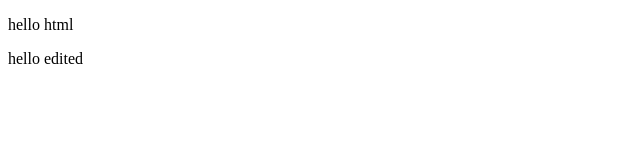
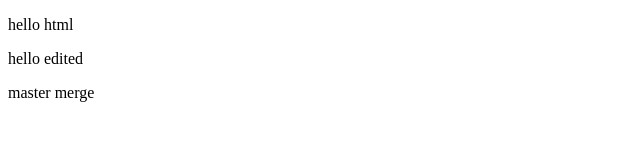
Before and after one commit to Hakeemnk18/datewithgit, a plain HTML site: page hello.html in a window 1280 px wide. Shown: the whole page, without its empty margins (0-640 px from the left). Drawn offline with Linux system fonts and the light colour scheme.

Commit message:
master conflict

```diff
--- a/hello.html
+++ b/hello.html
@@ -8,5 +8,6 @@
 <body>
     <p>hello html</p>
     <p>hello edited</p>
+    <p>master merge</p>
 </body>
 </html>
```
